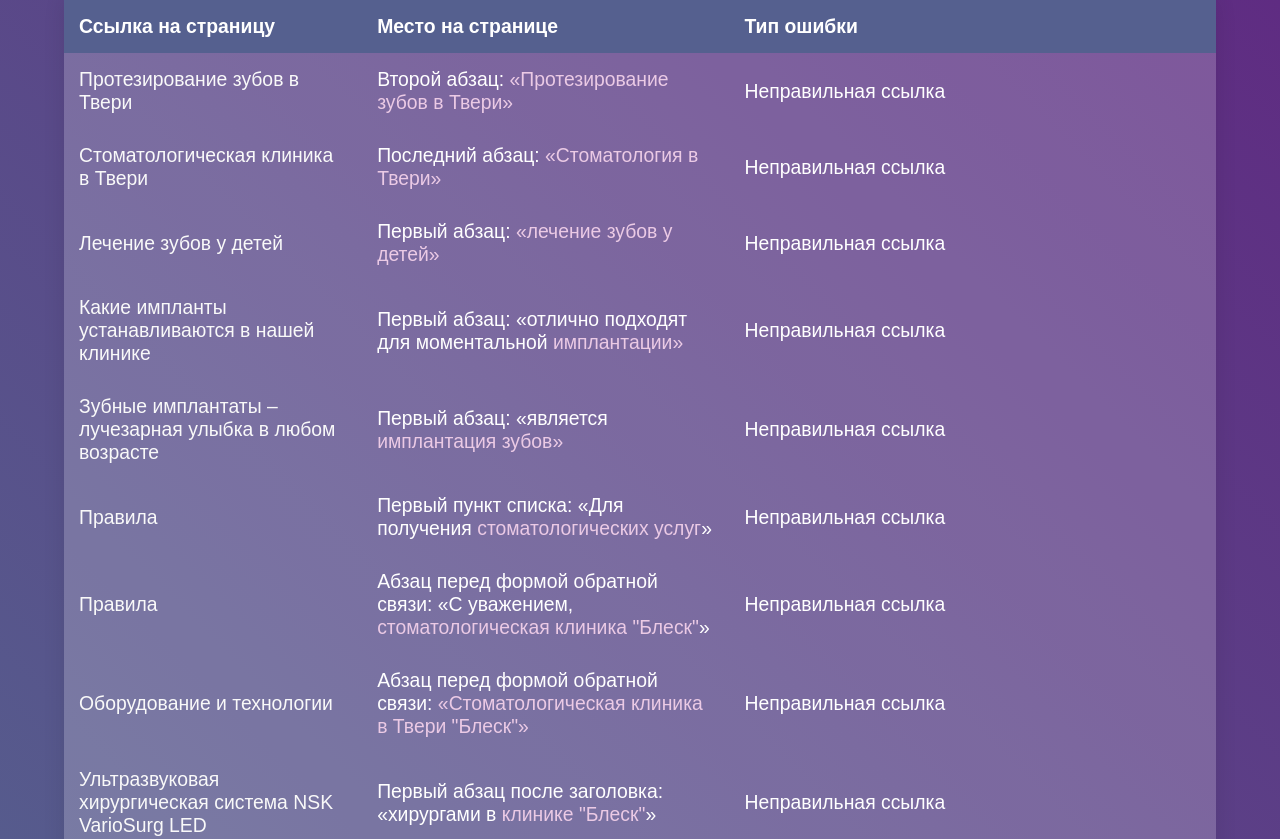
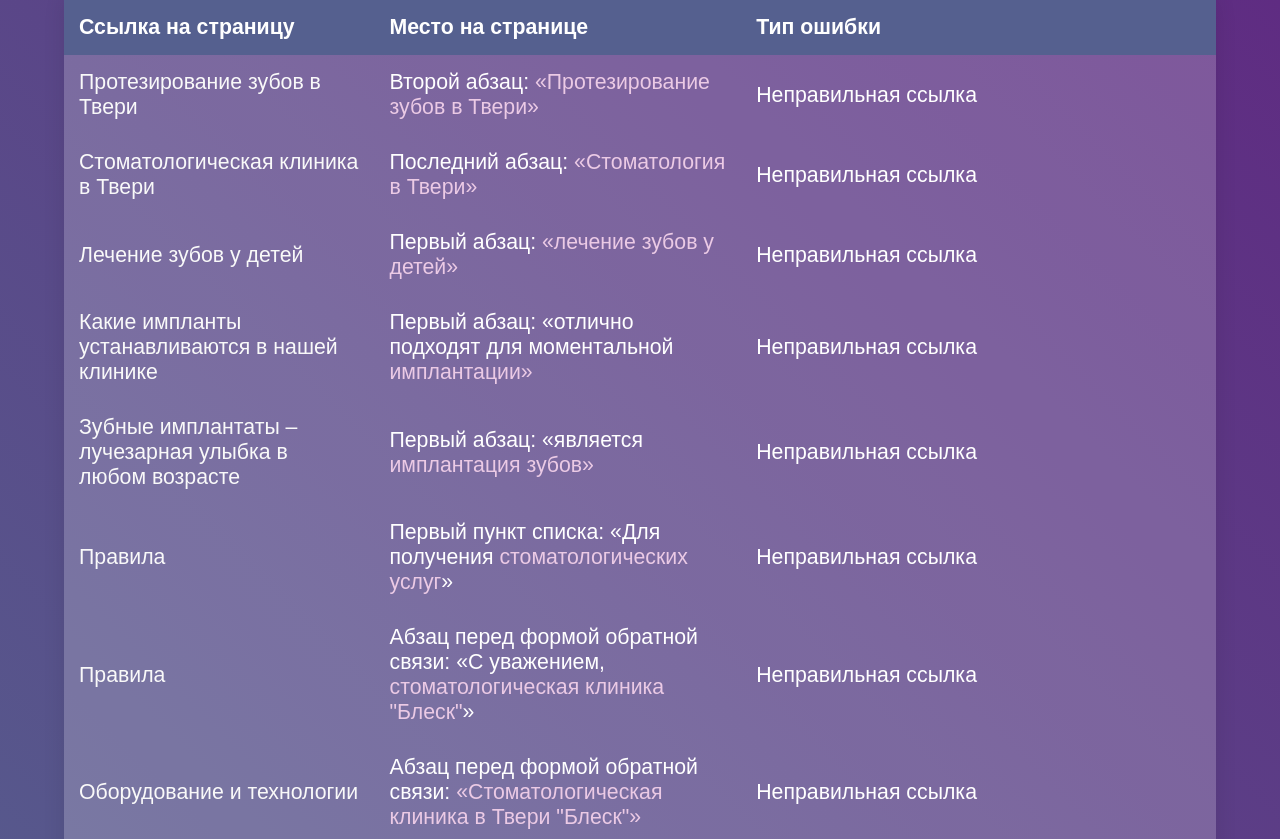
Before and after one commit to jessevirgin/klinika-blesk, a plain HTML site: page index.html in a window 1280 px wide. Shown: the top 839 px of the page. Drawn offline with Linux system fonts and the light colour scheme.

Commit message:
Update cssKlinikaBlesk.css

```diff
--- a/cssKlinikaBlesk.css
+++ b/cssKlinikaBlesk.css
@@ -29,6 +29,7 @@ table {
 	width: 90%;
 	border-collapse: collapse;
 	overflow: hidden;
+        font-size: 1.1 em;
 	box-shadow: 0 0 20px rgba(0,0,0,0.1);
 }
 
@@ -37,10 +38,12 @@ td {
 	padding: 15px;
 	background-color: rgba(255,255,255,0.2);
 	color: #fff;
+        font-size: 1.1em;
 }
 
 th {
 	text-align: left;
+        font-size: 1.1em;
 }
 
 thead {
```
